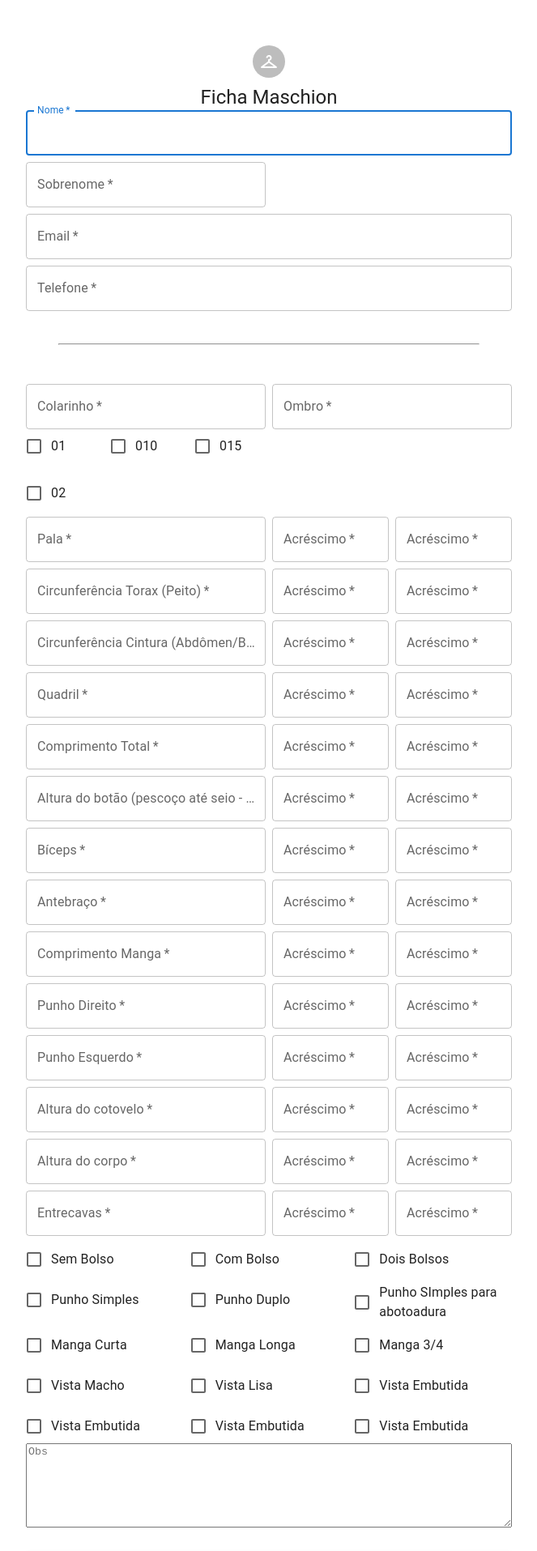
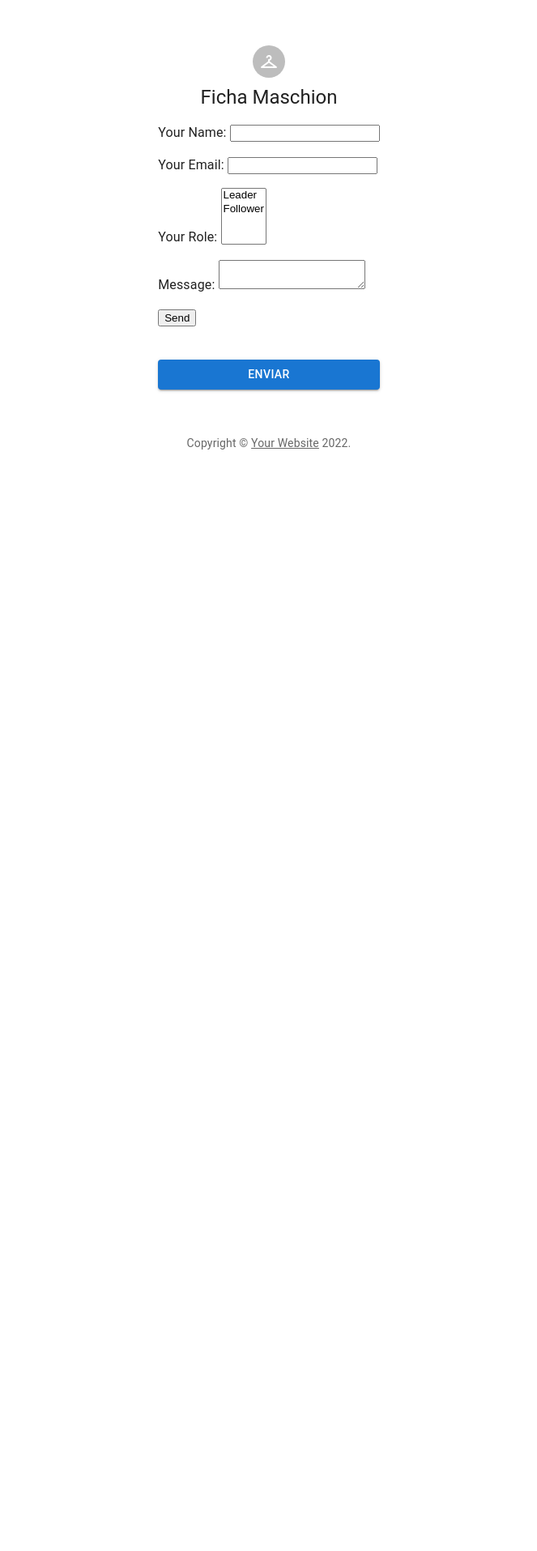
Before and after one commit to jumaschion/fichaMaschion, a React (Create React App) app: page / in a window 1280 px wide. Shown: the part 40-1955 px from the top of the page at 81% size, without its empty margins (308-971 px from the left). After the commit the page ends 800 px from the top, so only its background shows below. Built offline with nearby package versions, Linux system fonts and the light colour scheme.

Commit message:
netlify cli

```diff
--- a/src/Ficha.js
+++ b/src/Ficha.js
@@ -57,297 +57,35 @@
 
           <form name="contact" method="POST" data-netlify="true">
             <input type="hidden" name="form-camisas" value="form-camisas" />
-            <Grid container spacing={1}>
-              <Grid item xs={12} sm={64}>
-                <TextField
-                  autoComplete="given-name"
-                  name="nome"
-                  required
-                  fullWidth
-                  id="Nome"
-                  label="Nome"
-                  autoFocus
-                />
-              </Grid>
-              <Grid item xs={12} sm={6}>
-                <TextField
-                  required
-                  fullWidth
-                  id="Sobrenome"
-                  label="Sobrenome"
-                  name="sobrenome"
-                  autoComplete="family-name"
-                />
-              </Grid>
-              <Grid item xs={12}>
-                <TextField
-                  required
-                  fullWidth
-                  id="email"
-                  label="Email"
-                  name="email"
-                  autoComplete="email"
-                />
-              </Grid>
-              <Grid item xs={12}>
-                <TextField
-                  required
-                  fullWidth
-                  name="telefone"
-                  label="Telefone"
-                  type="telefone"
-                  id="telefone"
-                  placeholder="(xx) xxxxx-xxx"
-                />
-                <hr style={{ margin: "40px" }} />
-              </Grid>
-              <Grid item xs={12} sm={6}>
-                <TextField
-                  required
-                  fullWidth
-                  id="Colarinho"
-                  label="Colarinho"
-                  name="colarinho"
-                />
-                <Grid container spacing={2}>
-                  <Grid item xs={4}>
-                    <FormControlLabel label="01" control={<Checkbox />} />
-                  </Grid>
-                  <Grid item xs={4}>
-                    <FormControlLabel label="010" control={<Checkbox />} />
-                  </Grid>
-                  <Grid item xs={4}>
-                    <FormControlLabel label="015" control={<Checkbox />} />
-                  </Grid>
-                  <Grid item xs={4}>
-                    <FormControlLabel label="02" control={<Checkbox />} />
-                  </Grid>
-                </Grid>
-              </Grid>
-              <Grid item xs={12} sm={6}>
-                <TextField
-                  required
-                  fullWidth
-                  id="Ombro"
-                  label="Ombro"
-                  name="ombro"
-                />
-              </Grid>
-              <Grid item xs={12} sm={6}>
-                <TextField
-                  required
-                  fullWidth
-                  id="Pala"
-                  label="Pala"
-                  name="pala"
-                />
-              </Grid>
-              <Acrescimo />
-              <Grid item xs={12} sm={6}>
-                <TextField
-                  required
-                  fullWidth
-                  id="Circunferência Torax (Peito)"
-                  label="Circunferência Torax (Peito)"
-                  name="Circunferência Torax (Peito)"
-                />
-              </Grid>
-              <Acrescimo />
-              <Grid item xs={12} sm={6}>
-                <TextField
-                  required
-                  fullWidth
-                  id="Circunferência Cintura (Abdômen/Barriga"
-                  label="Circunferência Cintura (Abdômen/Barriga"
-                  name="Circunferência Cintura (Abdômen/Barriga"
-                />
-              </Grid>
-              <Acrescimo />
-              <Grid item xs={12} sm={6}>
-                <TextField
-                  required
-                  fullWidth
-                  id="Quadril"
-                  label="Quadril"
-                  name="Quadril"
-                />
-              </Grid>
-              <Acrescimo />
-              <Grid item xs={12} sm={6}>
-                <TextField
-                  required
-                  fullWidth
-                  id="Comprimento Total"
-                  label="Comprimento Total"
-                  name="Comprimento Total"
-                />
-              </Grid>
-              <Acrescimo />
-              <Grid item xs={12} sm={6}>
-                <TextField
-                  required
-                  fullWidth
-                  id="Altura do botão (pescoço até seio - feminino)"
-                  label="Altura do botão (pescoço até seio - feminino)"
-                  name="Altura do botão (pescoço até seio - feminino)"
-                />
-              </Grid>
-              <Acrescimo />
-              <Grid item xs={12} sm={6}>
-                <TextField
-                  required
-                  fullWidth
-                  id="Bíceps"
-                  label="Bíceps"
-                  name="Bíceps"
-                />
-              </Grid>
-              <Acrescimo />
-              <Grid item xs={12} sm={6}>
-                <TextField
-                  required
-                  fullWidth
-                  id="Antebraço"
-                  label="Antebraço"
-                  name="Antebraço"
-                />
-              </Grid>
-              <Acrescimo />
-              <Grid item xs={12} sm={6}>
-                <TextField
-                  required
-                  fullWidth
-                  id="Comprimento Manga"
-                  label="Comprimento Manga"
-                  name="Comprimento Manga"
-                />
-              </Grid>
-              <Acrescimo />
-              <Grid item xs={12} sm={6}>
-                <TextField
-                  required
-                  fullWidth
-                  id="Punho Direito"
-                  label="Punho Direito"
-                  name="Punho Direito"
-                />
-              </Grid>
-              <Acrescimo />
-              <Grid item xs={12} sm={6}>
-                <TextField
-                  required
-                  fullWidth
-                  id="Punho Esquerdo"
-                  label="Punho Esquerdo"
-                  name="Punho Esquerdo"
-                />
-              </Grid>
-              <Acrescimo />
-
-              <Grid item xs={12} sm={6}>
-                <TextField
-                  required
-                  fullWidth
-                  id="Altura do cotovelo"
-                  label="Altura do cotovelo"
-                  name="Altura do cotovelo"
-                />
-              </Grid>
-              <Acrescimo />
-              <Grid item xs={12} sm={6}>
-                <TextField
-                  required
-                  fullWidth
-                  id="Altura do corpo"
-                  label="Altura do corpo"
-                  name="Altura do corpo"
-                />
-              </Grid>
-              <Acrescimo />
-              <Grid item xs={12} sm={6}>
-                <TextField
-                  required
-                  fullWidth
-                  id="Entrecavas"
-                  label="Entrecavas"
-                  name="Entrecavas"
-                />
-              </Grid>
-              <Acrescimo />
-
-              <Grid item xs={4}>
-                <FormControlLabel label="Sem Bolso" control={<Checkbox />} />
-              </Grid>
-              <Grid item xs={4}>
-                <FormControlLabel label="Com Bolso" control={<Checkbox />} />
-              </Grid>
-              <Grid item xs={4}>
-                <FormControlLabel label="Dois Bolsos" control={<Checkbox />} />
-              </Grid>
-
-              <Grid item xs={4}>
-                <FormControlLabel
-                  label="Punho Simples"
-                  control={<Checkbox />}
-                />
-              </Grid>
-              <Grid item xs={4}>
-                <FormControlLabel label="Punho Duplo" control={<Checkbox />} />
-              </Grid>
-              <Grid item xs={4}>
-                <FormControlLabel
-                  label="Punho SImples para abotoadura"
-                  control={<Checkbox />}
-                />
-              </Grid>
-
-              <Grid item xs={4}>
-                <FormControlLabel label="Manga Curta" control={<Checkbox />} />
-              </Grid>
-              <Grid item xs={4}>
-                <FormControlLabel label="Manga Longa" control={<Checkbox />} />
-              </Grid>
-              <Grid item xs={4}>
-                <FormControlLabel label="Manga 3/4" control={<Checkbox />} />
-              </Grid>
-
-              <Grid item xs={4}>
-                <FormControlLabel label="Vista Macho" control={<Checkbox />} />
-              </Grid>
-              <Grid item xs={4}>
-                <FormControlLabel label="Vista Lisa" control={<Checkbox />} />
-              </Grid>
-              <Grid item xs={4}>
-                <FormControlLabel
-                  label="Vista Embutida"
-                  control={<Checkbox />}
-                />
-              </Grid>
-
-              <Grid item xs={4}>
-                <FormControlLabel
-                  label="Vista Embutida"
-                  control={<Checkbox />}
-                />
-              </Grid>
-              <Grid item xs={4}>
-                <FormControlLabel
-                  label="Vista Embutida"
-                  control={<Checkbox />}
-                />
-              </Grid>
-              <Grid item xs={4}>
-                <FormControlLabel
-                  label="Vista Embutida"
-                  control={<Checkbox />}
-                />
-              </Grid>
-            </Grid>
-
-            <TextareaAutosize
-              placeholder="Obs"
-              style={{ width: 600, height: "100px" }}
-            />
+            <form name="contact" method="POST" data-netlify="true">
+              <p>
+                <label>
+                  Your Name: <input type="text" name="name" />
+                </label>
+              </p>
+              <p>
+                <label>
+                  Your Email: <input type="email" name="email" />
+                </label>
+              </p>
+              <p>
+                <label>
+                  Your Role:{" "}
+                  <select name="role[]" multiple>
+                    <option value="leader">Leader</option>
+                    <option value="follower">Follower</option>
+                  </select>
+                </label>
+              </p>
+              <p>
+                <label>
+                  Message: <textarea name="message"></textarea>
+                </label>
+              </p>
+              <p>
+                <button type="submit">Send</button>
+              </p>
+            </form>
             <div data-netlify-recaptcha="true"></div>
             <Button
               type="submit"
```
